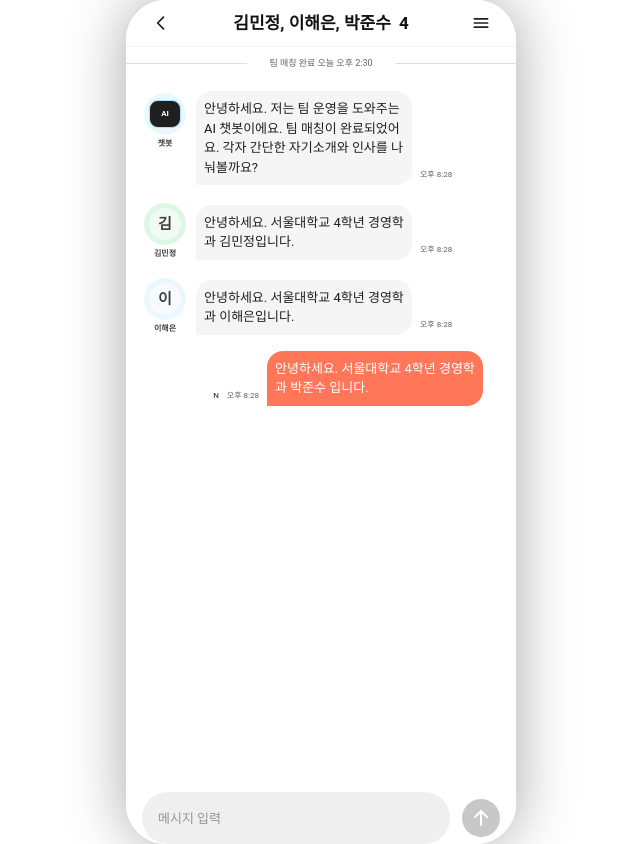
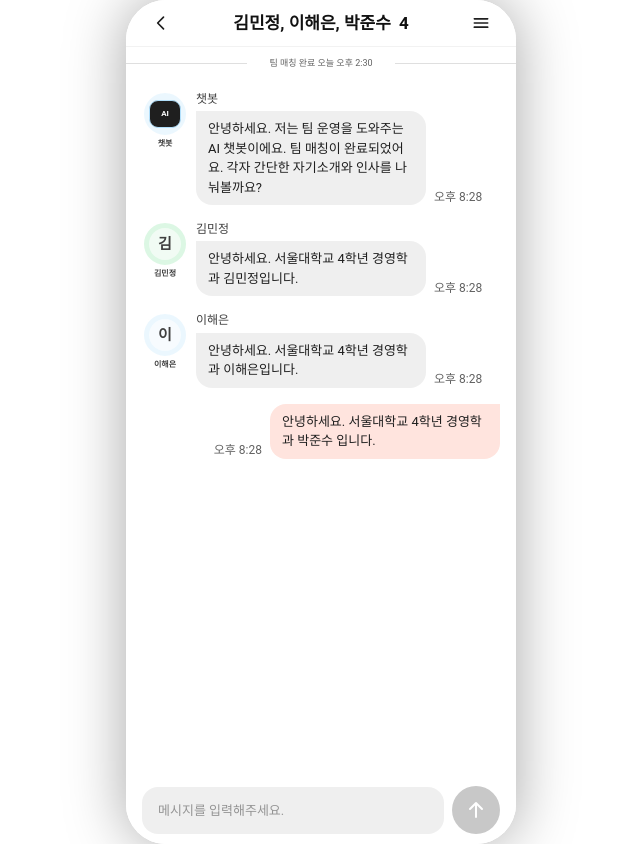
Before and after one commit to IT-Cotato/13th-Gongmozip-FE, a Next.js app: page /chat/team-brand-02 in a window 1280 px wide. Shown: the whole page, without its empty margins (319-959 px from the left). Built offline with nearby package versions, Linux system fonts and the light colour scheme.

Commit message:
style: align chat UI with Figma specs

```diff
--- a/src/app/chat/_components/ChatInputBar.tsx
+++ b/src/app/chat/_components/ChatInputBar.tsx
@@ -9,7 +9,7 @@ export function ChatInputBar() {
 
   return (
     <form
-      className="flex h-[52px] w-full items-center justify-between px-4"
+      className="flex w-full items-end justify-end gap-2 overflow-hidden px-4 py-2.5"
       onSubmit={(event) => {
         event.preventDefault();
         setMessage("");
@@ -22,14 +22,14 @@ export function ChatInputBar() {
         id="chat-message"
         value={message}
         onChange={(event) => setMessage(event.target.value)}
-        placeholder="메시지 입력"
-        className="h-[52px] w-[308px] rounded-full bg-[rgba(97,97,97,0.1)] px-4 text-[13px] leading-[1.5] text-color-gray-850 outline-none placeholder:text-color-gray-500"
+        placeholder="메시지를 입력해주세요."
+        className="min-w-0 flex-1 rounded-[16px] bg-[rgba(97,97,97,0.1)] px-4 py-3.5 text-[13px] leading-[1.5] text-color-gray-850 outline-none placeholder:text-color-gray-500"
       />
       <button
         type="submit"
         disabled={!canSend}
         aria-label="메시지 보내기"
-        className={`flex size-[38px] items-center justify-center rounded-full text-white ${
+        className={`flex size-12 shrink-0 items-center justify-center rounded-full text-white ${
           canSend ? "bg-color-coral-500" : "bg-color-gray-350"
         }`}
       >
--- a/src/app/chat/_components/ChatMessageBubble.tsx
+++ b/src/app/chat/_components/ChatMessageBubble.tsx
@@ -8,13 +8,12 @@ type ChatMessageBubbleProps = {
 export function ChatMessageBubble({ message }: ChatMessageBubbleProps) {
   if (message.direction === "outgoing") {
     return (
-      <div className="flex w-full justify-end pr-[17px]">
-        <div className="flex max-w-[274px] items-end justify-end gap-2">
-          <div className="mb-1 flex items-end gap-2 text-[8px] leading-[1.35] whitespace-nowrap text-color-gray-650">
-            {message.unreadLabel && <span className="text-color-gray-850">{message.unreadLabel}</span>}
-            <span>{message.sentAt}</span>
-          </div>
-          <p className="max-w-[216px] rounded-t-[16px] rounded-br-[16px] rounded-bl-none bg-color-coral-500 p-2 text-[13px] leading-[1.5] text-white">
+      <div className="flex w-full items-end justify-end gap-2">
+        <span className="text-[12px] leading-[1.35] whitespace-nowrap text-color-gray-650">
+          {message.sentAt}
+        </span>
+        <div className="flex max-w-[230px] flex-col items-end justify-center rounded-tl-[16px] rounded-br-[16px] rounded-bl-[16px] bg-color-coral-100 px-3 py-2">
+          <p className="max-w-[206px] text-[13px] leading-[1.5] break-words text-color-gray-850">
             {message.body}
           </p>
         </div>
@@ -23,19 +22,29 @@ export function ChatMessageBubble({ message }: ChatMessageBubbleProps) {
   }
 
   return (
-    <div className="flex w-full gap-2">
+    <div className="flex w-full items-start gap-2">
       <ChatAvatar
         name={message.senderName}
         tone={message.avatarTone ?? "green"}
         src={message.avatarSrc}
       />
-      <div className="flex items-end gap-2">
-        <p className="max-w-[216px] rounded-t-[16px] rounded-br-[16px] rounded-bl-none bg-color-gray-150 p-2 text-[13px] leading-[1.5] text-color-gray-850">
-          {message.body}
-        </p>
-        <span className="mb-1 text-[8px] leading-[1.35] whitespace-nowrap text-color-gray-650">
-          {message.sentAt}
+      <div className="flex w-[304px] shrink-0 flex-col items-start gap-1">
+        <span className="text-[12px] leading-[1.35] font-medium whitespace-nowrap text-color-gray-750">
+          {message.senderName}
         </span>
+        <div className="flex w-full items-end gap-2">
+          <div className="flex max-w-[230px] flex-col items-start justify-center rounded-tr-[16px] rounded-br-[16px] rounded-bl-[16px] bg-[rgba(97,97,97,0.1)] px-3 py-2">
+            <p className="max-w-[206px] text-[13px] leading-[1.5] break-words text-color-gray-850">
+              {message.body}
+            </p>
+          </div>
+          <div className="flex items-end gap-2 text-[12px] leading-[1.35] whitespace-nowrap">
+            <span className="text-color-gray-650">{message.sentAt}</span>
+            {message.unreadLabel && (
+              <span className="text-color-coral-500">{message.unreadLabel}</span>
+            )}
+          </div>
+        </div>
       </div>
     </div>
   );
--- a/src/app/chat/page.tsx
+++ b/src/app/chat/page.tsx
@@ -18,24 +18,24 @@ export default function ChatPage() {
         </button>
       </header>
 
-      <section aria-label="채팅방 목록" className="flex flex-1 flex-col overflow-y-auto pt-4">
+      <section aria-label="채팅방 목록" className="flex flex-1 flex-col overflow-y-auto">
         {MOCK_CHAT_ROOMS.map((room) => (
           <Link
             key={room.id}
             href={`/chat/${room.id}`}
-            className="flex w-full items-center gap-2 bg-white p-4"
+            className="flex h-[92px] w-full shrink-0 items-center gap-2 overflow-hidden bg-white p-4"
           >
             <AvatarStack avatarSrcs={room.avatarSrcs} />
-            <div className="flex min-w-0 flex-1 flex-col gap-1">
-              <div className="flex items-center gap-4">
-                <h2 className="min-w-0 flex-1 truncate text-[17px] leading-[1.35] font-semibold text-color-gray-850">
+            <div className="flex w-[280px] shrink-0 flex-col items-center justify-center gap-1 text-left">
+              <div className="flex w-full items-center gap-4 leading-[1.35]">
+                <h2 className="min-w-0 flex-1 truncate text-[13px] leading-[1.5] font-semibold text-color-gray-850">
                   {room.title}
                 </h2>
                 <span className="shrink-0 text-[12px] leading-[1.35] text-color-gray-650">
                   {room.lastMessageAt}
                 </span>
               </div>
-              <p className="truncate text-[13px] leading-[1.25] font-medium text-color-gray-750">
+              <p className="h-7 w-full overflow-hidden text-[13px] leading-[1.25] font-medium text-ellipsis whitespace-nowrap text-color-gray-650">
                 {room.lastMessage}
               </p>
             </div>
```
